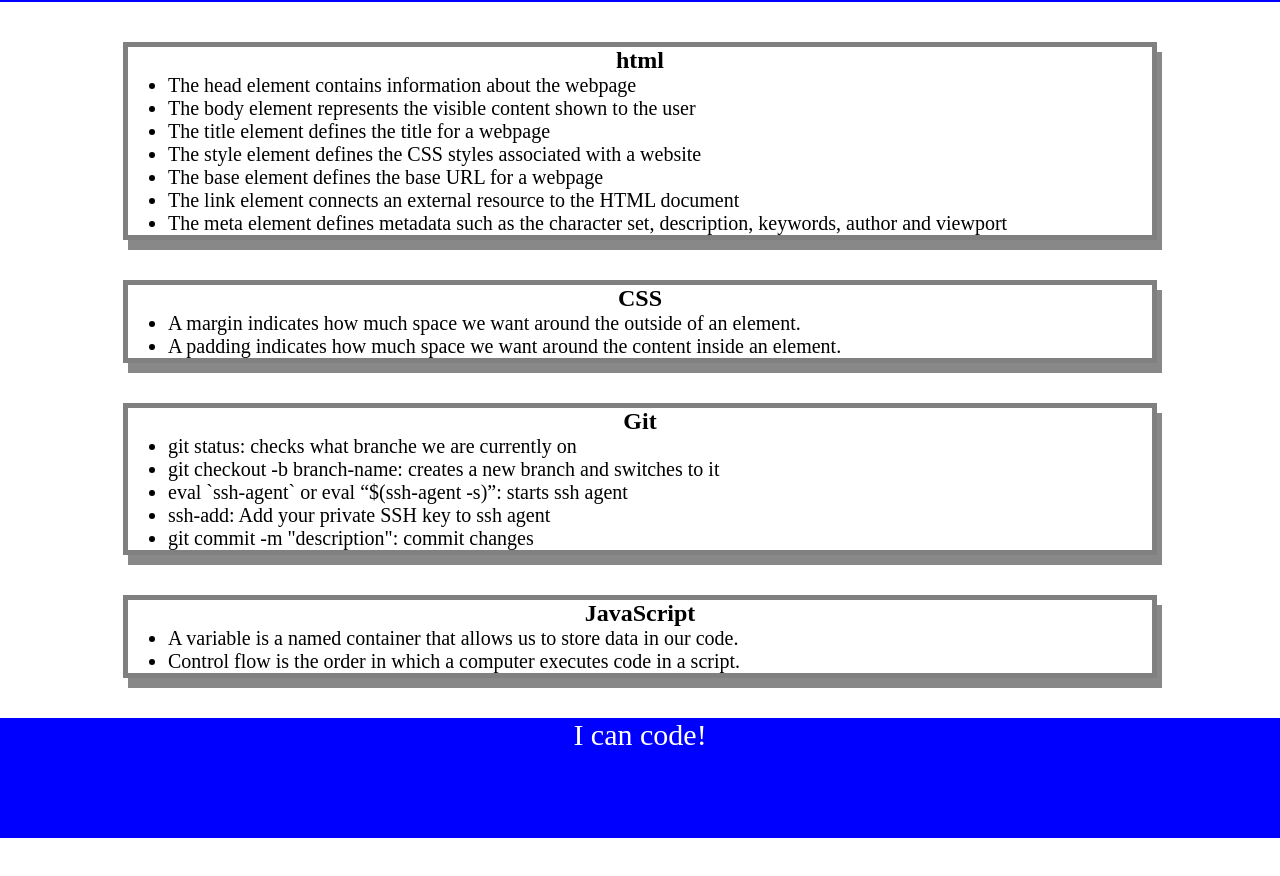
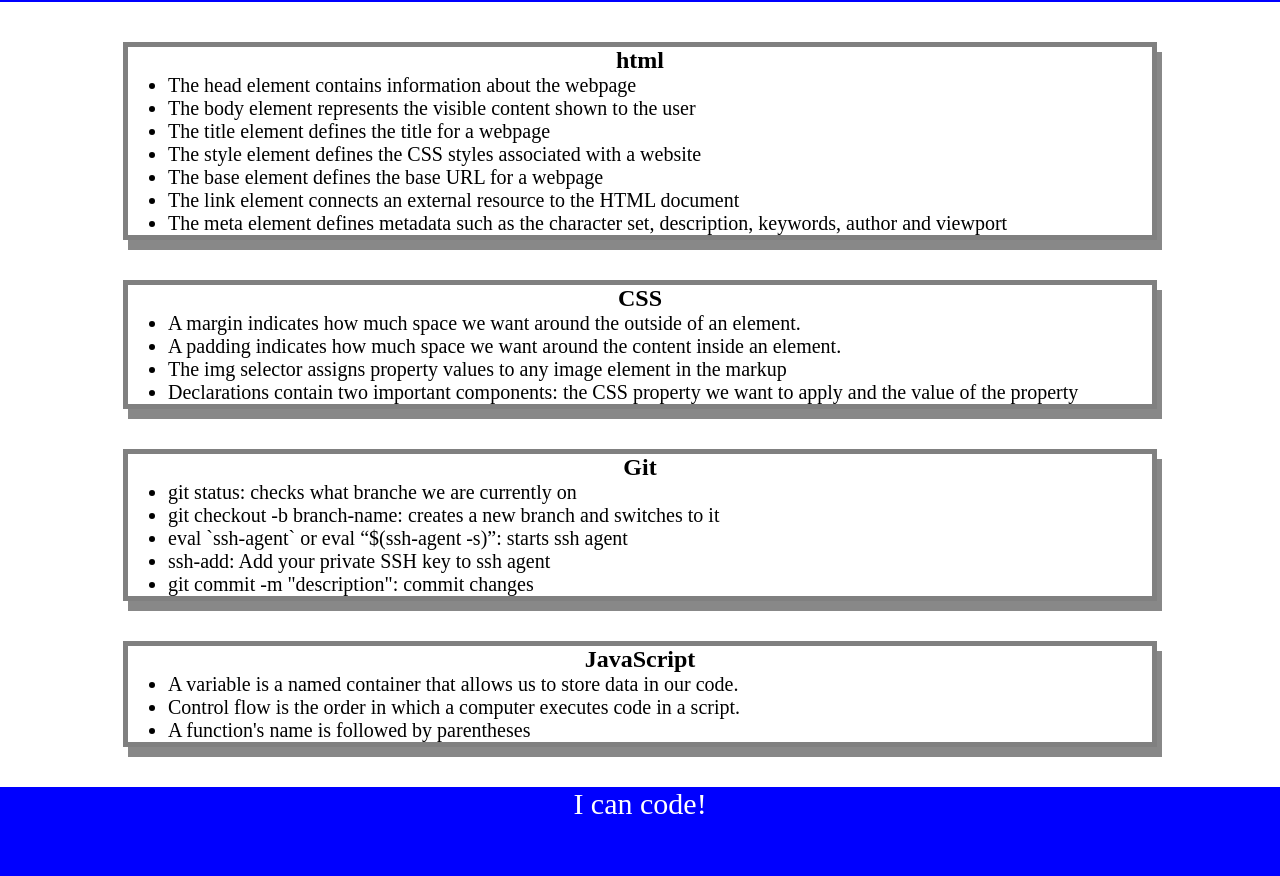
Before and after one commit to EliasAllan/Study-guide, a plain HTML site: page index.html in a window 1280 px wide. Shown: the part 118-994 px from the top of the page. Before the commit the page ends 956 px from the top, so only its background shows below. Drawn offline with Linux system fonts and the light colour scheme.

```diff
--- a/index.html
+++ b/index.html
@@ -34,7 +34,8 @@
         <ul>
           <li>A margin indicates how much space we want around the outside of an element.</li>
           <li>A padding indicates how much space we want around the content inside an element.</li>
-        </ul>
+          <li>The img selector assigns property values to any image element in the markup</li>
+          <li>Declarations contain two important components: the CSS property we want to apply and the value of the property</li>
 
       </section>
 
@@ -56,6 +57,7 @@
         <ul>
           <li>A variable is a named container that allows us to store data in our code.</li>
           <li>Control flow is the order in which a computer executes code in a script.</li>
+          <li>A function's name is followed by parentheses </li>
         </ul>
 
       </section>
```
